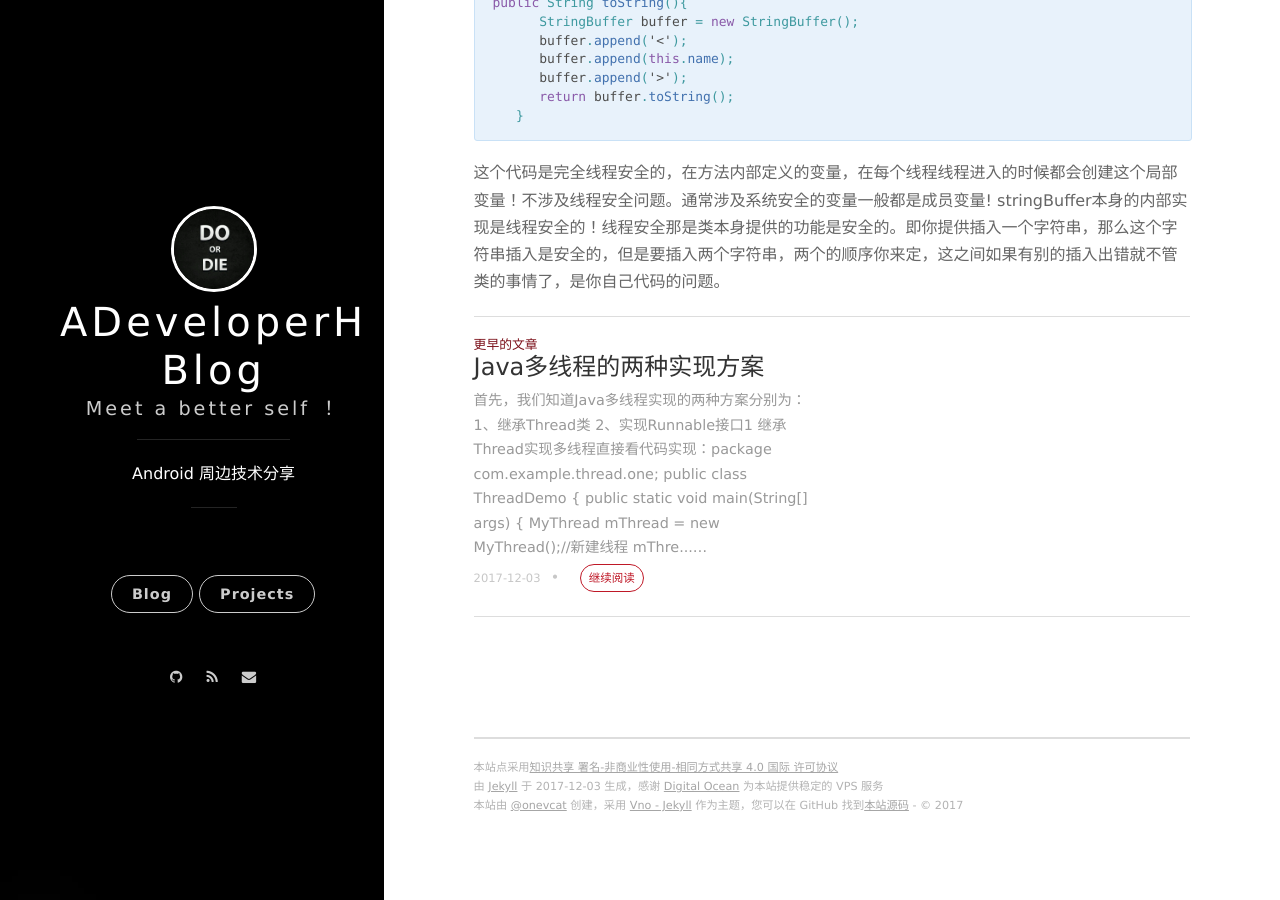
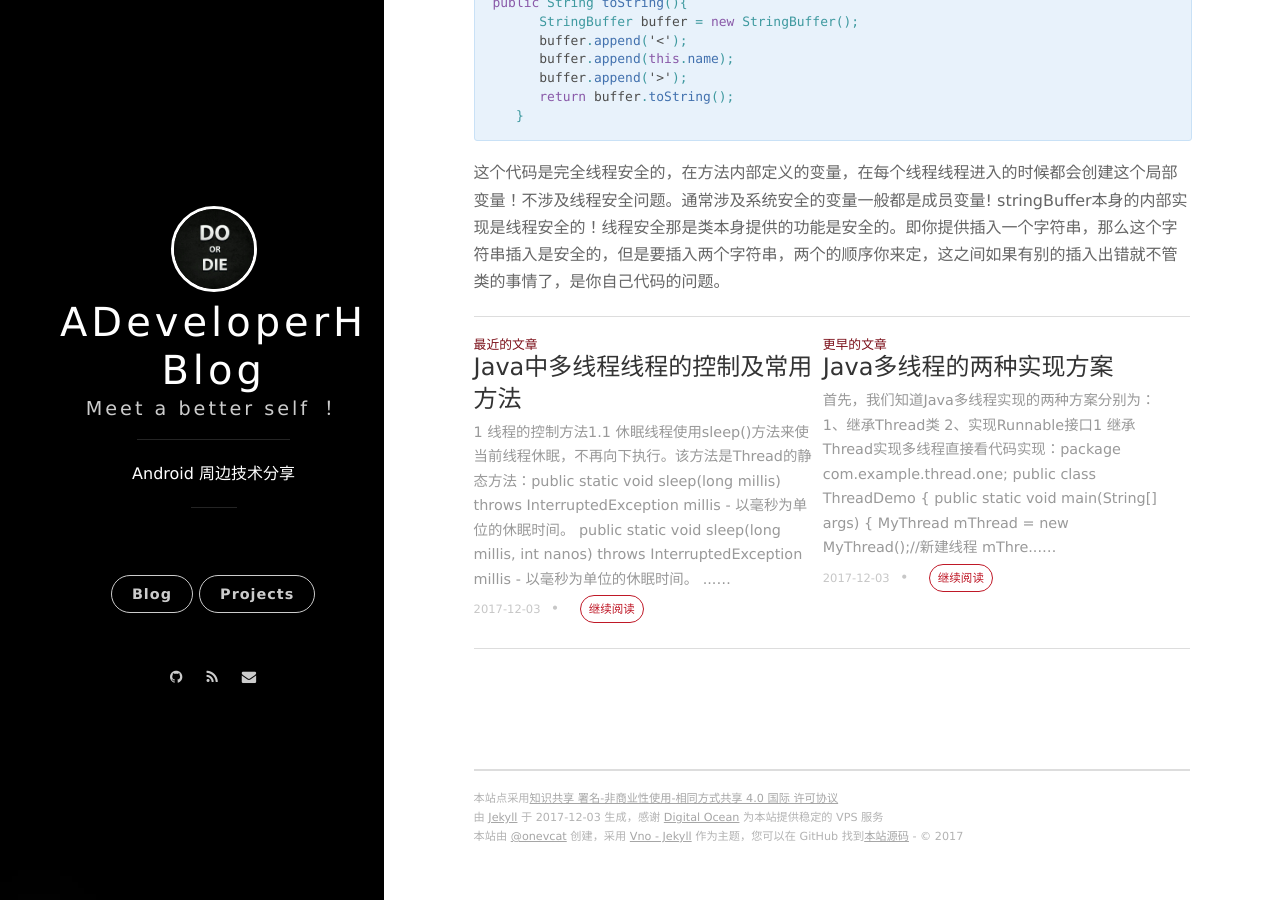
Before and after one commit to ADeveloperH/ADeveloperH.github.io, a Jekyll site: the page built from _posts/2017-12-03-thread3.md, in a window 1280 px wide and 900 px high, scrolled down 9228 px. Built offline with Jekyll 4.4.1, drawn with Linux system fonts in a browser that asks for light colours; nearby versions of some CDN libraries; comment, search, counter and statistics services are not loaded; some of the changed lines change nothing that is shown.

Commit message:
Java中多线程线程的控制及常用方法完成

`````diff
--- a/_config.yml
+++ b/_config.yml
@@ -2,6 +2,7 @@
 title: ADeveloperH Blog
 subtitle: Meet a better self ！
 description: Android 周边技术分享
+author: huang jian
 creator: <a href="http://onev.cat">@onevcat</a>
 
 url: "http://vno.onevcat.com"
--- a/_includes/head.html
+++ b/_includes/head.html
@@ -5,7 +5,7 @@
 
   <title>{% if page.title %}{{ page.title | escape }}{% else %}{{ site.title | escape }}{% endif %}</title>
   <meta name="description" content="{% if page.excerpt %}{{ page.excerpt | strip_html | strip_newlines | truncate: 160 }}{% else %}{{ site.description }}{% endif %}">
-  <meta name="author" content="Wei Wang">
+  <meta name="author" content="ADeveloperH">
 
   <meta name="twitter:card" content="summary">
   <meta name="twitter:title" content="{% if page.title %}{{ page.title | escape }}{% else %}{{ site.title | escape }}{% endif %}">
--- /dev/null
+++ b/_posts/2017-12-03-thread4.md
@@ -0,0 +1,165 @@
+---
+layout: post
+title: Java中多线程线程的控制及常用方法
+categories: java知识
+---
+
+## 1 线程的控制方法 ##
+
+### 1.1 休眠线程 ###
+
+使用sleep()方法来使当前线程休眠，不再向下执行。该方法是Thread的静态方法：
+
+```java
+public static void sleep(long millis) throws InterruptedException
+	millis - 以毫秒为单位的休眠时间。
+public static void sleep(long millis, int nanos) throws InterruptedException
+	millis - 以毫秒为单位的休眠时间。
+   nanos - 要休眠的另外 0-999999 纳秒。
+````
+
+### 1.2 加入线程 ###
+
+使用join()方法来使其他线程等待调用了join()方法的对象(线程)先执行。该方法属于Thread对象的方法：
+
+```java
+public final void join() throws InterruptedException
+	等待该线程终止。直到该线程执行完成后其他线程才执行。
+public final void join(long millis, int nanos) throws InterruptedException
+	等待该线程终止的时间最长为 millis 毫秒 + nanos 纳秒。
+	millis - 以毫秒为单位的等待时间。
+	nanos - 要等待的 0-999999 附加纳秒。
+public final void join(long millis) throws InterruptedException
+	    等待该线程终止的时间最长为 millis 毫秒。超时为 0 意味着要一直等下去。
+	millis - 以毫秒为单位的等待时间。
+```
+
+### 1.3 礼让线程 ###
+
+使用yield()方法来使暂停当前正在执行的线程对象，来执行其他线程。该方法是Thread的静态方法：
+
+```java
+public static void yield()
+	暂停当前正在执行的线程对象，并执行其他线程。
+```
+
+### 1.4 守护线程（用户线程） ###
+
+使用setDaemon()方法使调用该方法的对象被标记为守护线程。守护线程在其他线程终止后也会终止。当正在运行的所有线程都是守护线程时JAVA虚拟机会退出。
+
+```java
+public final void setDaemon(boolean on)
+将该线程标记为守护线程或用户线程。当正在运行的线程都是守护线程时，Java 虚拟机退出。
+```
+
+该方法必须在启动线程前调用。
+该方法首先调用该线程的 checkAccess 方法，且不带任何参数。这可能抛出 SecurityException（在当前线程中）。
+参数：
+on - 如果为 true，则将该线程标记为守护线程。
+
+示例如下：
+
+```java
+package com.example.thread.one;
+
+public class ThreadDemo {
+    public static void main(String[] args) {
+        MyThread mThread1 = new MyThread();
+        MyThread mThread2 = new MyThread();
+        //为线程设置名称
+        mThread1.setName("守护1");
+        mThread2.setName("守护2");
+        //将两个线程都设置为守护线程.这个设置必须在启动线程前调用。
+        mThread1.setDaemon(true);
+        mThread2.setDaemon(true);
+        //启动两个守护线程
+        mThread1.start();
+        mThread2.start();
+
+        //当前线程，也就是main线程，为守护线程
+        Thread.currentThread().setName("被守护的线程");
+        for (int i = 0; i < 5; i++) {
+            System.out.println(Thread.currentThread().getName() + " :" + i);
+        }
+    }
+}
+
+class MyThread extends Thread{
+    @Override
+    public void run() {
+        super.run();
+        for (int i = 0; i < 100; i++) {
+            System.out.println(getName() + " :" + i);
+        }
+    }
+}
+```
+
+当被守护的线程执行完后，两个守护线程不会将循环执行完，而是随着被守护线程执行完成也终止循环。
+
+### 1.5 终止线程（中断线程） ###
+
+使用interrupt()方法来中断线程。该方法属于Thread对象的方法：
+
+public void interrupt()
+中断线程。
+
+如果当前线程没有中断它自己（这在任何情况下都是允许的），则该线程的 checkAccess 方法就会被调用，这可能抛出 SecurityException。
+
+如果线程在调用 Object 类的 wait()、wait(long) 或 wait(long, int) 方法，或者该类的 join()、join(long)、join(long, int)、sleep(long) 或 sleep(long, int) 方法过程中受阻，则其中断状态将被清除，它还将收到一个 InterruptedException。
+如果该线程在可中断的通道上的 I/O 操作中受阻，则该通道将被关闭，该线程的中断状态将被设置并且该线程将收到一个 ClosedByInterruptException。
+如果该线程在一个 Selector 中受阻，则该线程的中断状态将被设置，它将立即从选择操作返回，并可能带有一个非零值，就好像调用了选择器的 wakeup 方法一样。
+如果以前的条件都没有保存，则该线程的中断状态将被设置。
+中断一个不处于活动状态的线程不需要任何作用。
+抛出：
+SecurityException - 如果当前线程无法修改该线程
+public boolean isInterrupted()
+测试线程是否已经中断。线程的中断状态 不受该方法的影响。
+线程中断被忽略，因为在中断时不处于活动状态的线程将由此返回 false 的方法反映出来。
+返回：
+如果该线程已经中断，则返回 true；否则返回 false。
+
+### 1.6 其他常用方法 ###
+
+```java
+public static Thread currentThread()
+返回对当前正在执行的线程对象的引用。
+返回：
+当前执行的线程。
+public final String getName()
+返回该线程的名称。
+返回：
+该线程的名称。
+public final void setName(String name)
+改变线程名称，使之与参数 name 相同。
+首先调用线程的 checkAccess 方法，且不带任何参数。这可能抛出 SecurityException。
+参数：
+name - 该线程的新名称。
+抛出：
+SecurityException - 如果当前线程不能修改该线程。
+public final int getPriority()
+返回线程的优先级。
+返回：
+该线程的优先级。
+public final void setPriority(int newPriority)
+更改线程的优先级。未设置时默认为5.
+首先调用线程的 checkAccess 方法，且不带任何参数。这可能抛出 SecurityException。
+在其他情况下，线程优先级被设定为指定的 newPriority 和该线程的线程组的最大允许优先级相比较小的一个。
+参数：
+newPriority - 要为线程设定的优先级
+抛出：
+IllegalArgumentException - 如果优先级不在 MIN_PRIORITY(1) 到 MAX_PRIORITY(10) 范围内。
+SecurityException - 如果当前线程无法修改该线程。
+public final ThreadGroup getThreadGroup()
+返回该线程所属的线程组。 如果该线程已经终止（停止运行），该方法则返回 null。
+public final boolean isAlive()
+测试线程是否处于活动状态。如果线程已经启动且尚未终止，则为活动状态。
+返回：
+如果该线程处于活动状态，则返回 true；否则返回 false。
+public String toString()
+返回该线程的字符串表示形式，包括线程名称、优先级和线程组。
+覆盖：
+类 Object 中的 toString
+返回：
+该线程的字符串表示形式。
+````
`````
